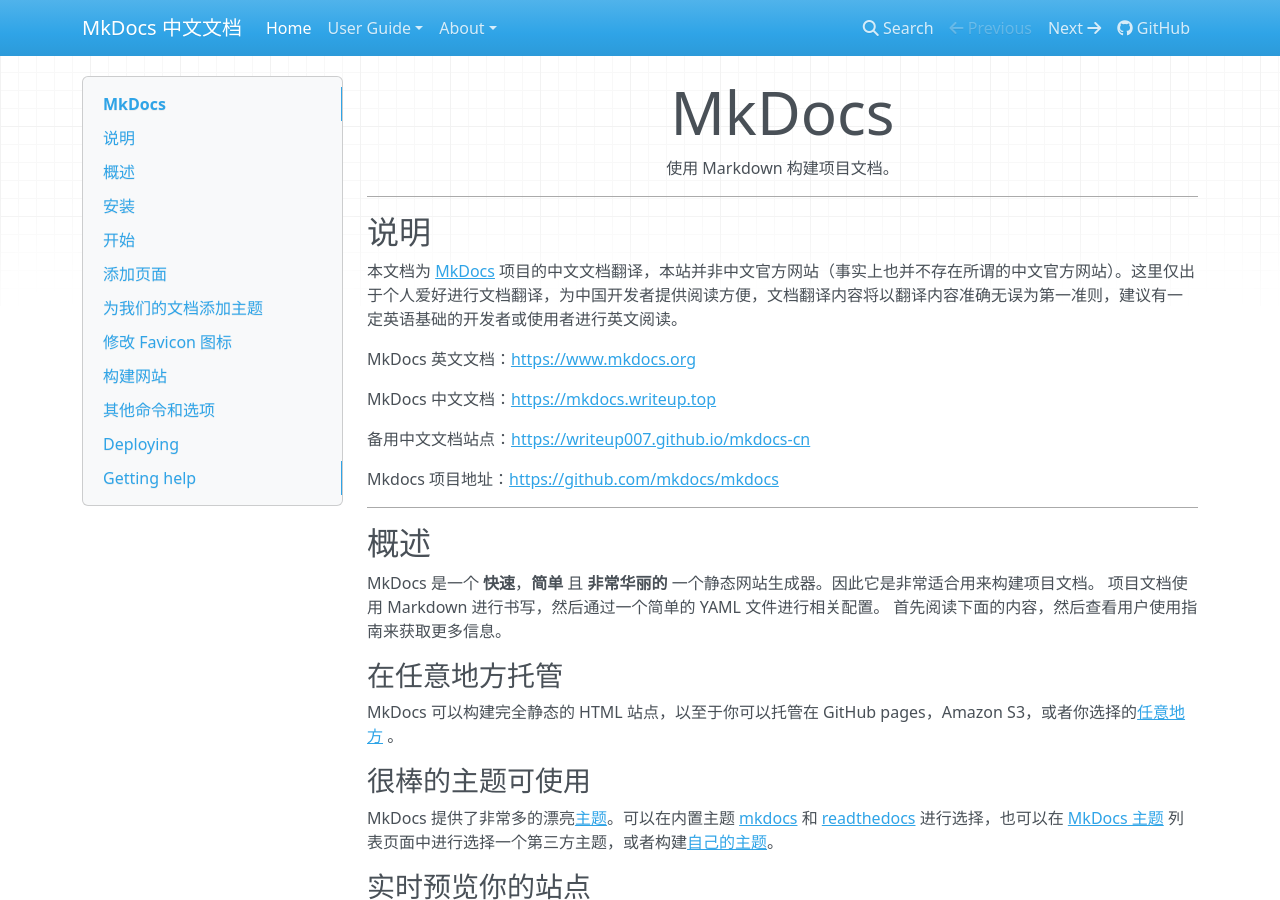
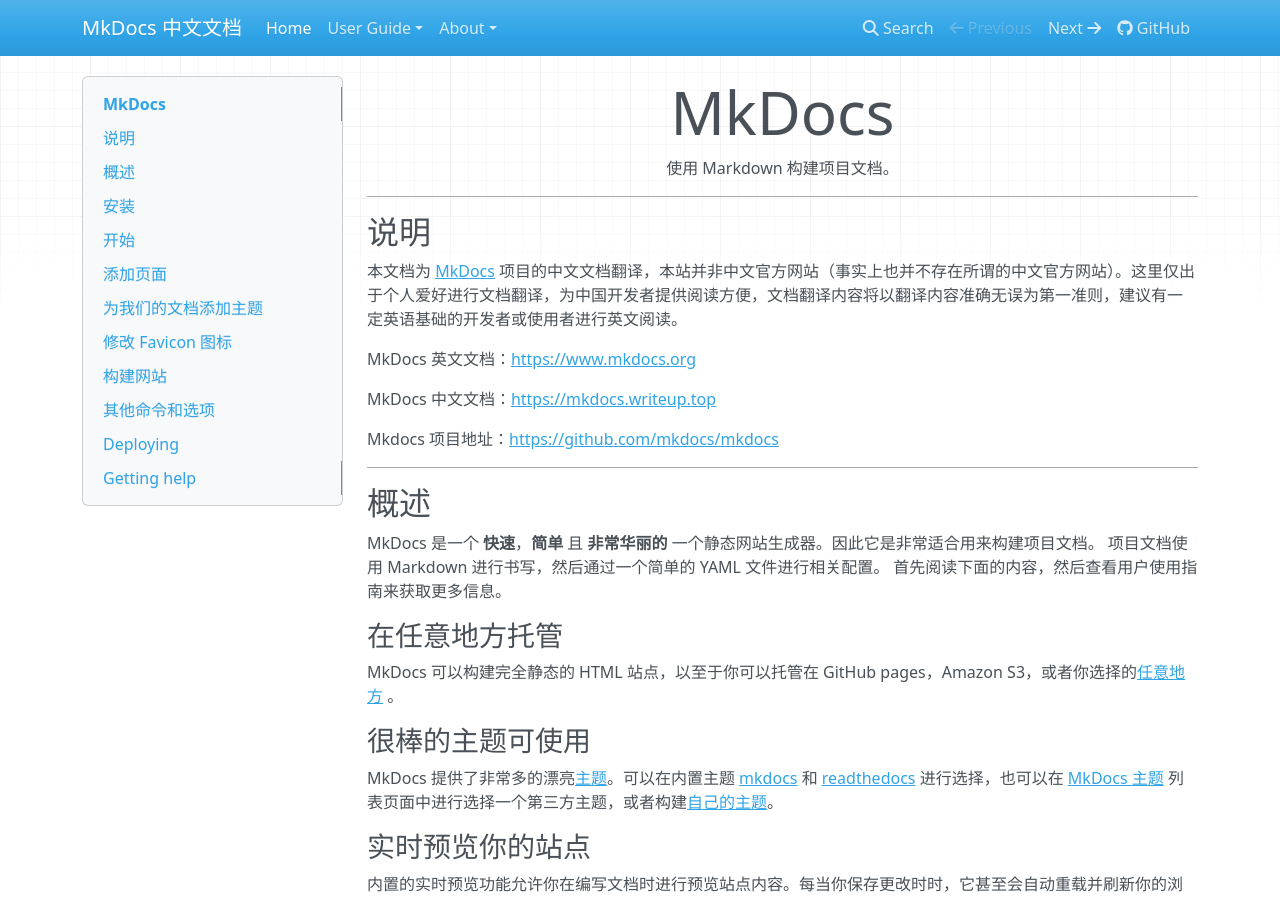
Before and after one commit to foranewlife/mkdocs-cn, an MkDocs documentation site: the page built from docs/index.md, in a window 1280 px wide and 900 px high. Built offline with MkDocs 1.6.1, drawn with Linux system fonts in a browser that asks for light colours; nearby versions of some CDN libraries.

```diff
--- a/docs/index.md
+++ b/docs/index.md
@@ -11,8 +11,6 @@
 MkDocs 英文文档：[https://www.mkdocs.org](https://www.mkdocs.org)
 
 MkDocs 中文文档：[https://mkdocs.writeup.top](https://mkdocs.writeup.top)
-
-备用中文文档站点：[https://writeup007.github.io/mkdocs-cn](https://writeup007.github.io/mkdocs-cn)
 
 Mkdocs 项目地址：[https://github.com/mkdocs/mkdocs](https://github.com/mkdocs/mkdocs)
 
```
Also changed, not shown: README.md (+2 -2 lines).
